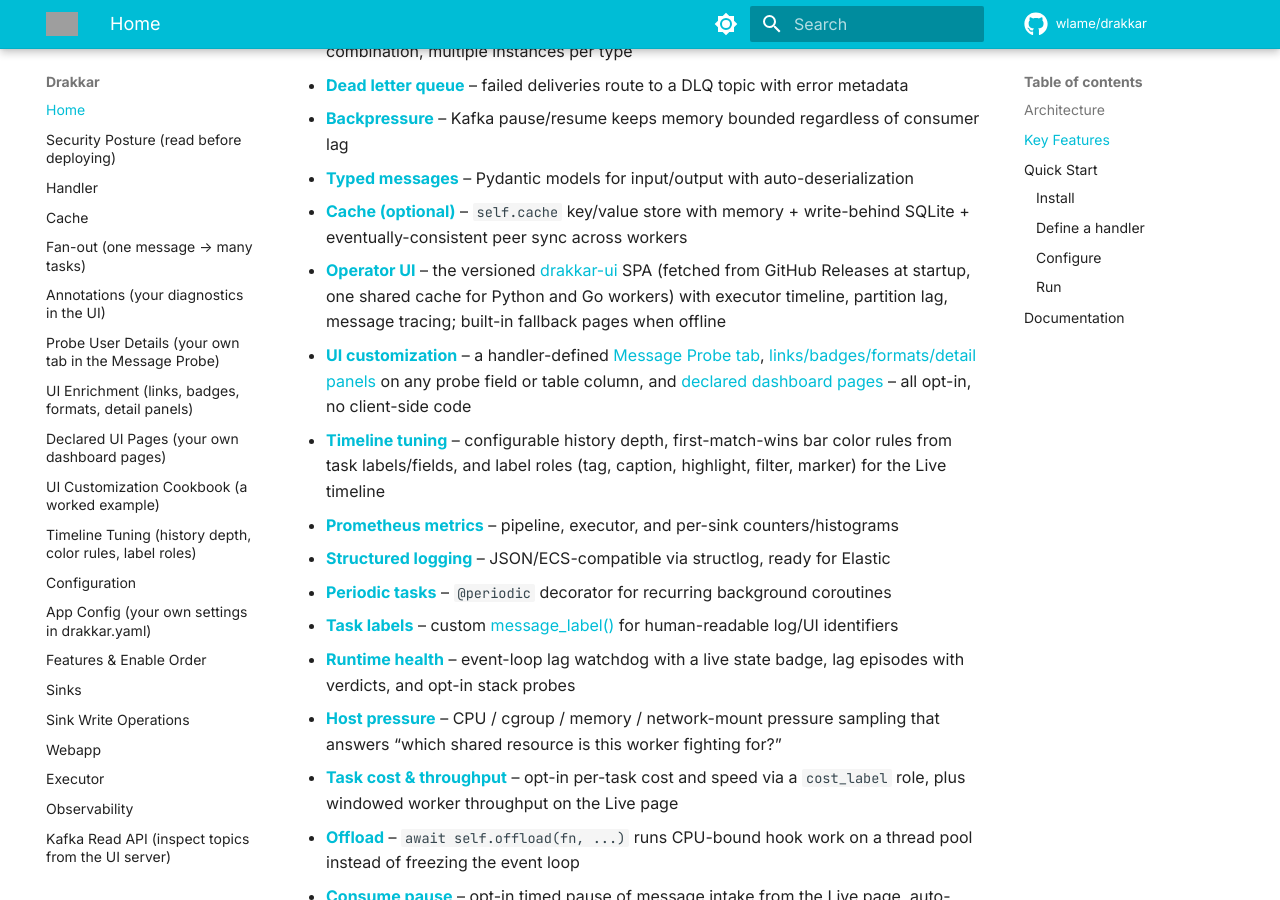
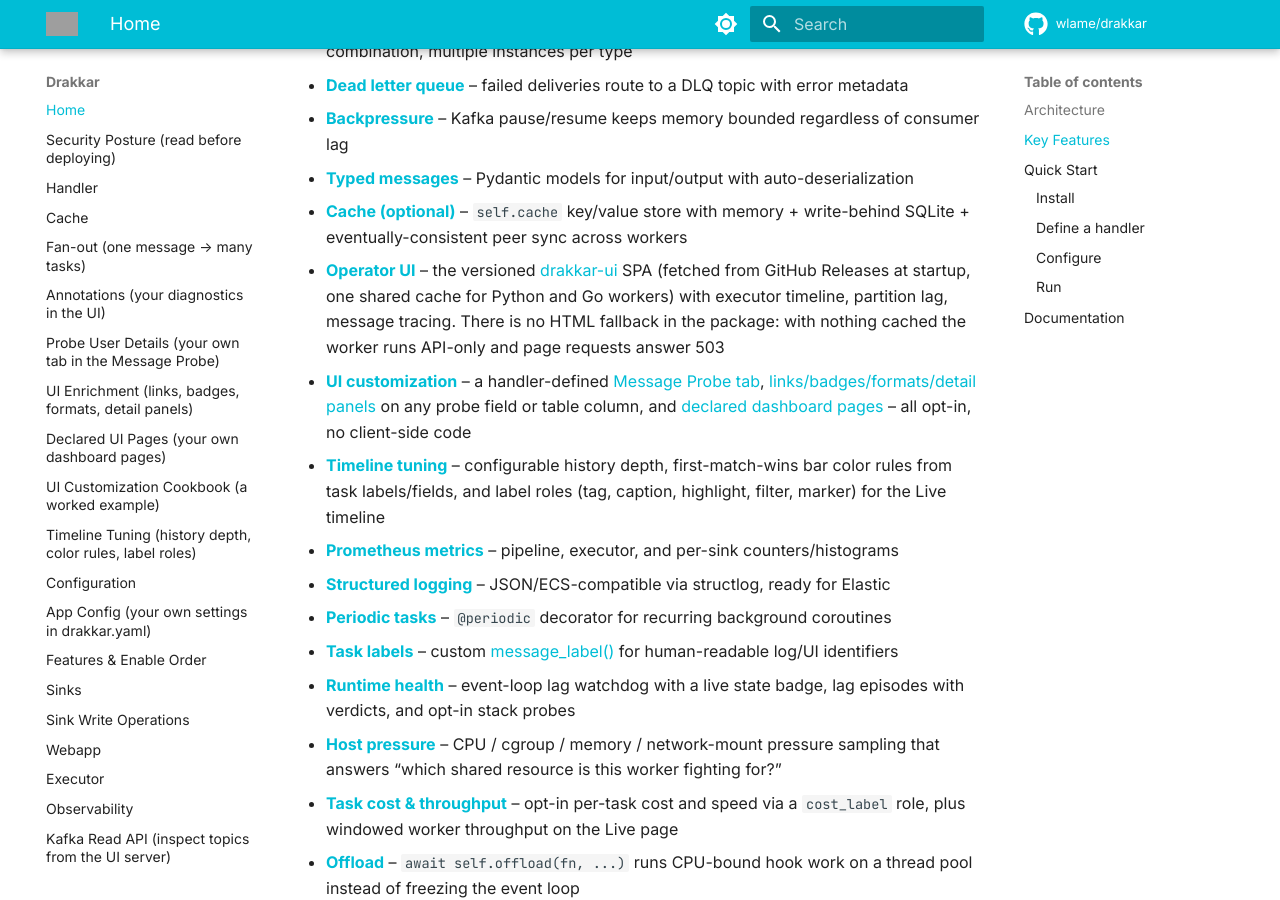
Before and after one commit to wlame/drakkar, an MkDocs documentation site: the page built from docs/index.md, in a window 1280 px wide and 900 px high, scrolled down 978 px. Built offline with MkDocs 1.6.1 and Material for MkDocs 9.7.7, drawn with Linux system fonts in a browser that asks for light colours; comment, search, counter and statistics services are not loaded; grey boxes are pictures that could not be loaded.

Commit message:
Stop advertising offline fallback pages on the docs landing page.

```diff
--- a/docs/index.md
+++ b/docs/index.md
@@ -101,7 +101,7 @@ Each partition runs an independent pipeline: **poll &rarr; arrange &rarr; execut
 - **[Backpressure](performance.md#backpressure)** -- Kafka pause/resume keeps memory bounded regardless of consumer lag
 - **[Typed messages](handler.md#typed-messages)** -- Pydantic models for input/output with auto-deserialization
 - **[Cache (optional)](cache.md)** -- `self.cache` key/value store with memory + write-behind SQLite + eventually-consistent peer sync across workers
-- **[Operator UI](observability.md#operator-ui)** -- the versioned [drakkar-ui](https://github.com/wlame/drakkar-ui) SPA (fetched from GitHub Releases at startup, one shared cache for Python and Go workers) with executor timeline, partition lag, message tracing; built-in fallback pages when offline
+- **[Operator UI](observability.md#operator-ui)** -- the versioned [drakkar-ui](https://github.com/wlame/drakkar-ui) SPA (fetched from GitHub Releases at startup, one shared cache for Python and Go workers) with executor timeline, partition lag, message tracing. There is no HTML fallback in the package: with nothing cached the worker runs API-only and page requests answer 503
 - **[UI customization](ui-enrichment.md)** -- a handler-defined [Message Probe tab](probe-user-details.md), [links/badges/formats/detail panels](ui-enrichment.md) on any probe field or table column, and [declared dashboard pages](ui-pages.md) -- all opt-in, no client-side code
 - **[Timeline tuning](ui-timeline.md)** -- configurable history depth, first-match-wins bar color rules from task labels/fields, and label roles (tag, caption, highlight, filter, marker) for the Live timeline
 - **[Prometheus metrics](observability.md#prometheus-metrics)** -- pipeline, executor, and per-sink counters/histograms
```
Also changed, not shown: CHANGELOG.md (+6 -0 lines).
